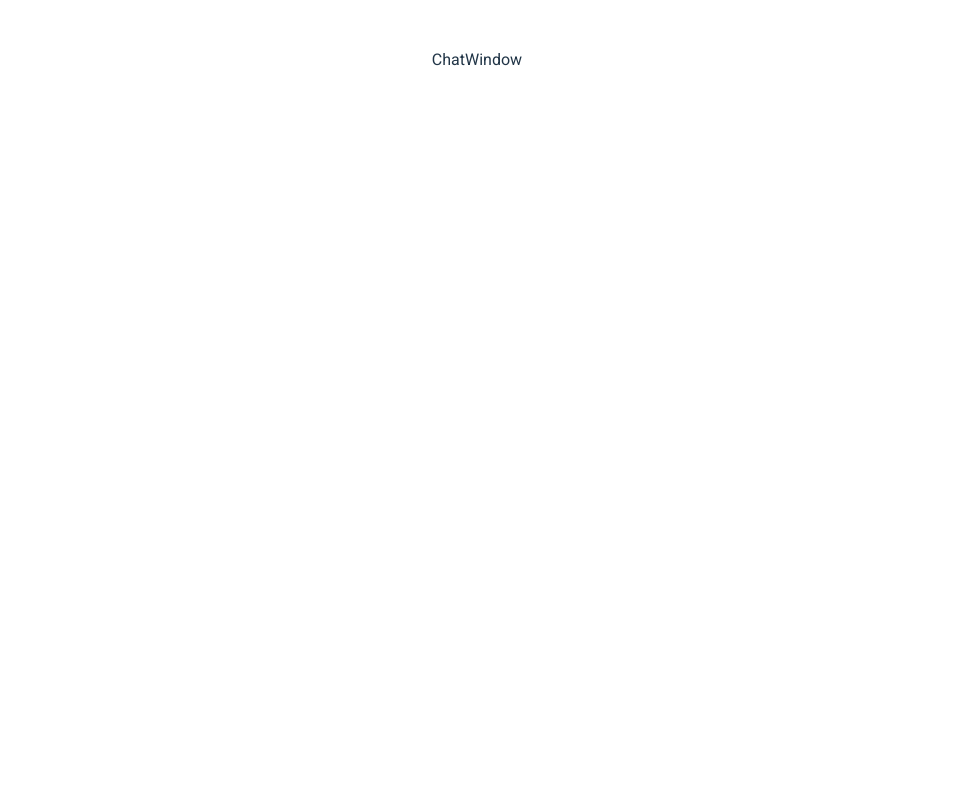
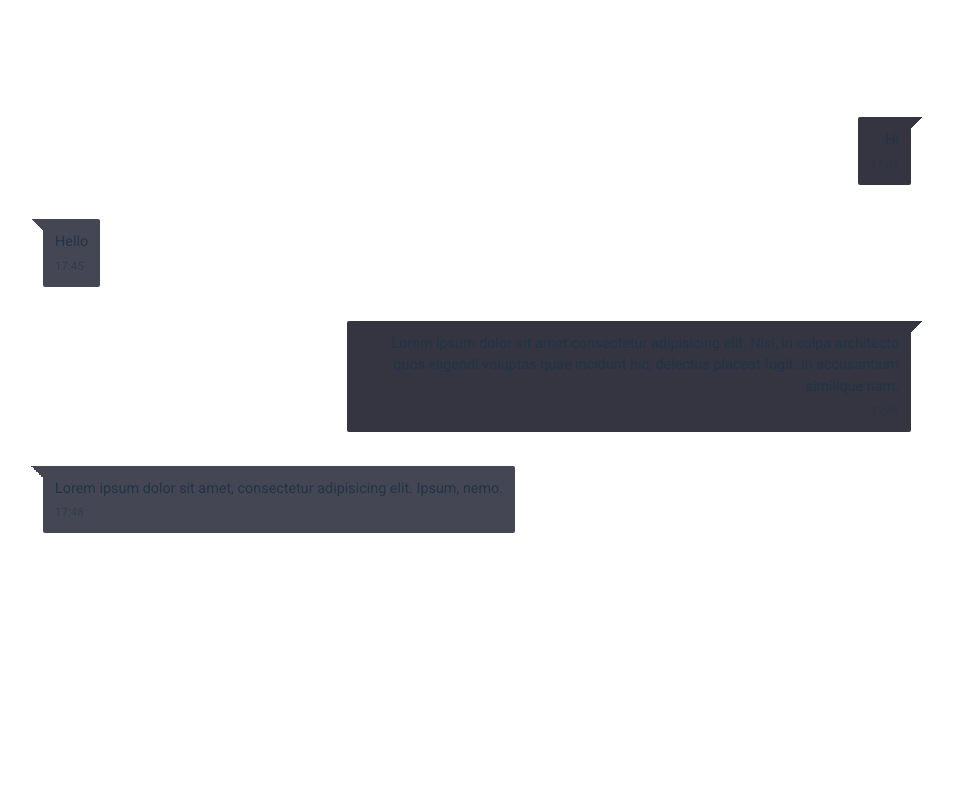
Before and after one commit to ChinmayBarik214/MedGPT, a React (Vite) app in the folder test-world/: page / in a window 1280 px wide. Shown: the top 800 px of the page, without its empty margins (163-1116 px from the left). Built offline with nearby package versions, Linux system fonts and the light colour scheme.

Commit message:
Finished ChatWindow

```diff
--- a/test-world/src/App.css
+++ b/test-world/src/App.css
@@ -3,6 +3,8 @@
   margin: 0 auto;
   padding: 2rem;
   text-align: center;
+  --color-gpt-msg: #444654;
+  --color-user-msg: #343541;
 }
 
 .logo {
--- a/test-world/src/ChatWindow.css
+++ b/test-world/src/ChatWindow.css
@@ -13,3 +13,60 @@
     font-family: "Roboto", sans-serif;
     font-weight: 400;
 }
+.chat-box {
+    position: relative;
+    width: 100%;
+    height: calc(100% - 60px);
+    padding: 50px;
+    overflow-y: auto; /* gives this a separate scrollbar*/
+}
+.msg {
+    position: relative;
+    display: flex;
+    width: 100%;
+    margin: 5px 0;
+}
+.msg p {
+    position: relative;
+    right: 0;
+    text-align: right;
+    max-width: 65%;
+    padding: 12px;
+    background-color: var(--color-user-msg);
+    border-radius: 2px;
+    font-size: 0.9em;
+}
+.msg p::before {
+    content: '';
+    position: absolute;
+    top: 0;
+    right: -12px;
+    width: 20px;
+    height: 20px;
+    background: linear-gradient(135deg, var(--color-user-msg) 0%, var(--color-user-msg) 50%, transparent 50%, transparent);
+}
+.msg p span {
+    display: block;
+    margin-top: 5px;
+    font-size: 0.8em;
+    opacity: 0.5;
+}
+.user-msg {
+    justify-content: flex-end;
+}
+.gpt-msg {
+    justify-content: flex-start;
+}
+.gpt-msg p {
+    background-color: var(--color-gpt-msg);
+    text-align: left;
+}
+.msg.gpt-msg p::before {
+    content: '';
+    position: absolute;
+    top: 0;
+    left: -12px;
+    width: 20px;
+    height: 20px;
+    background: linear-gradient(225deg, var(--color-gpt-msg) 0%, var(--color-gpt-msg) 50%, transparent 50%, transparent);
+}
--- a/test-world/src/ChatWindow.jsx
+++ b/test-world/src/ChatWindow.jsx
@@ -5,8 +5,29 @@ import './ChatWindow.css';
 function ChatWindow() {
   return (
     <div className='msgs-container'>
-        <div className='msgs-date-group'>
-            ChatWindow
+        {/* Header (60px height ChatWindow.css line 19:25) */}
+        {/* msg-boxes */}
+        <div className='chat-box'>
+            <div className='msg user-msg'>
+                <p>Hi<br />
+                    <span>17:45</span>
+                </p>
+            </div>
+            <div className='msg gpt-msg'>
+                <p>Hello<br />
+                    <span>17:45</span>
+                </p>
+            </div>
+            <div className='msg user-msg'>
+                <p>Lorem ipsum dolor sit amet consectetur adipisicing elit. Nisi, in culpa architecto quos eligendi voluptas quae incidunt hic, delectus placeat fugit. In accusantium similique nam.<br />
+                    <span>17:48</span>
+                </p>
+            </div>
+            <div className='msg gpt-msg'>
+                <p>Lorem ipsum dolor sit amet, consectetur adipisicing elit. Ipsum, nemo.<br />
+                    <span>17:48</span>
+                </p>
+            </div>
         </div>
     </div>
   )
```
